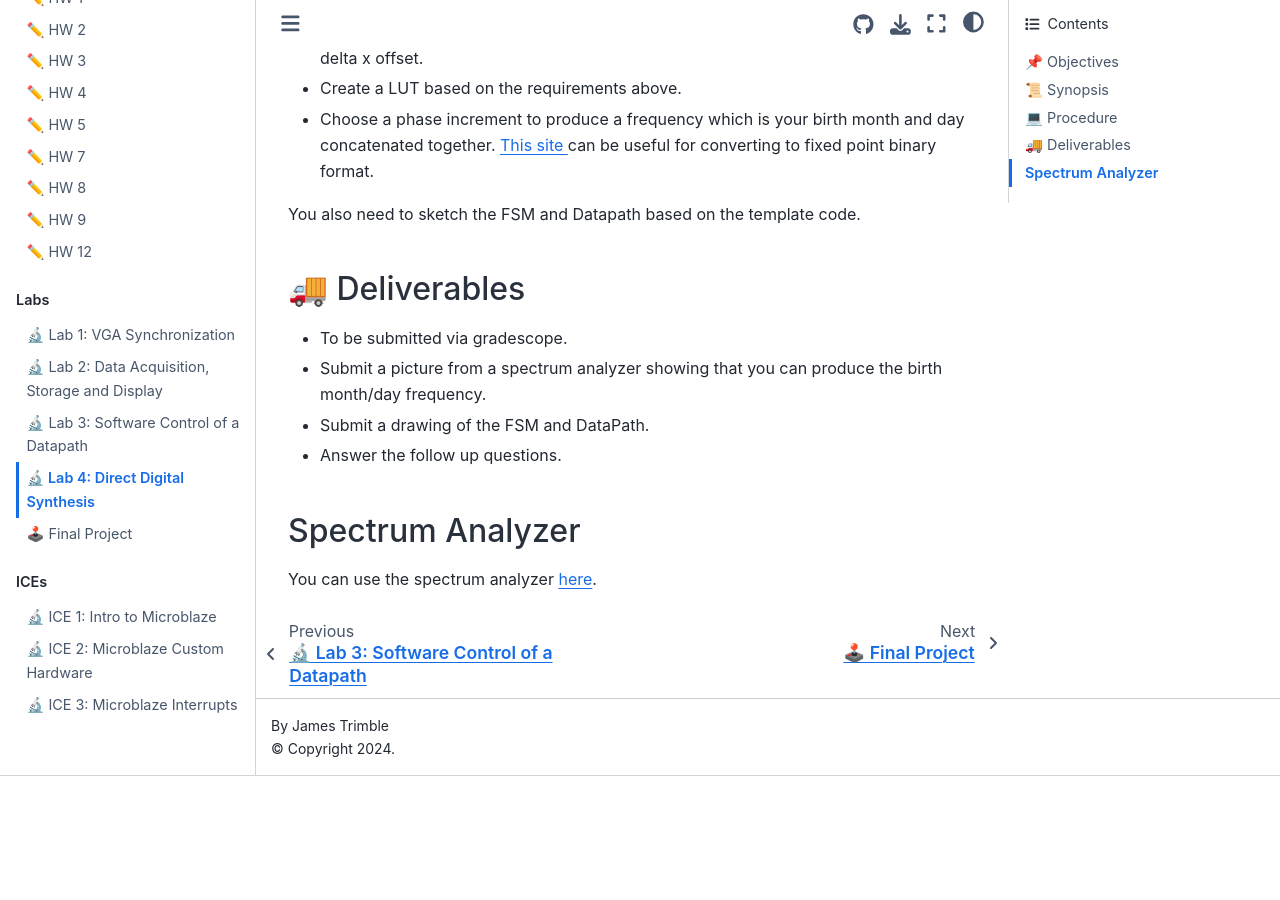
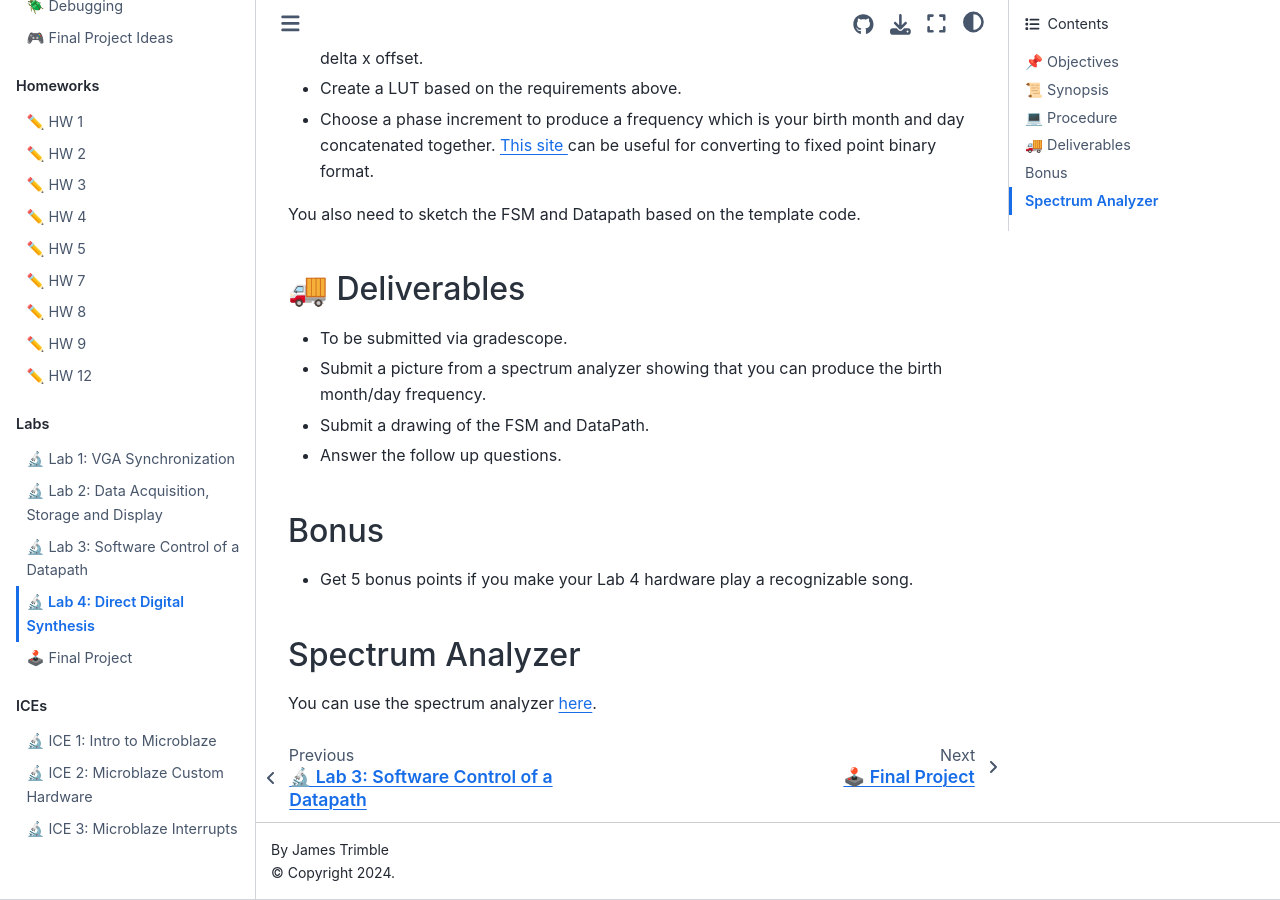
Before and after one commit to USAFA-ECE/ece383, a Jupyter Book: the page built from book/Assignments/lab4.md, in a window 1280 px wide and 900 px high, scrolled down 1767 px. Built offline with Jupyter Book 1.0.4 settings and Sphinx 7.4.7 and the Sphinx Book theme 1.1.4, drawn with Linux system fonts in a browser that asks for light colours; pages that are not in the unit, such as notebooks, are missing from menus; before the commit the page ends 2543 px from its top, so only the background shows below that.

Commit message:
Update lab4.md

```diff
--- a/book/Assignments/lab4.md
+++ b/book/Assignments/lab4.md
@@ -53,6 +53,10 @@
 - Submit a drawing of the FSM and DataPath.
 - Answer the follow up questions.
 
+## Bonus
+
+- Get 5 bonus points if you make your Lab 4 hardware play a recognizable song.
+
 ## Spectrum Analyzer
 
 You can use the spectrum analyzer [here](https://htmlpreview.github.io/?https://raw.githubusercontent.com/USAFA-ECE/ece383/refs/heads/main/book/Assignments/files/Lab04_spectrum_analyzer.htm).
```
